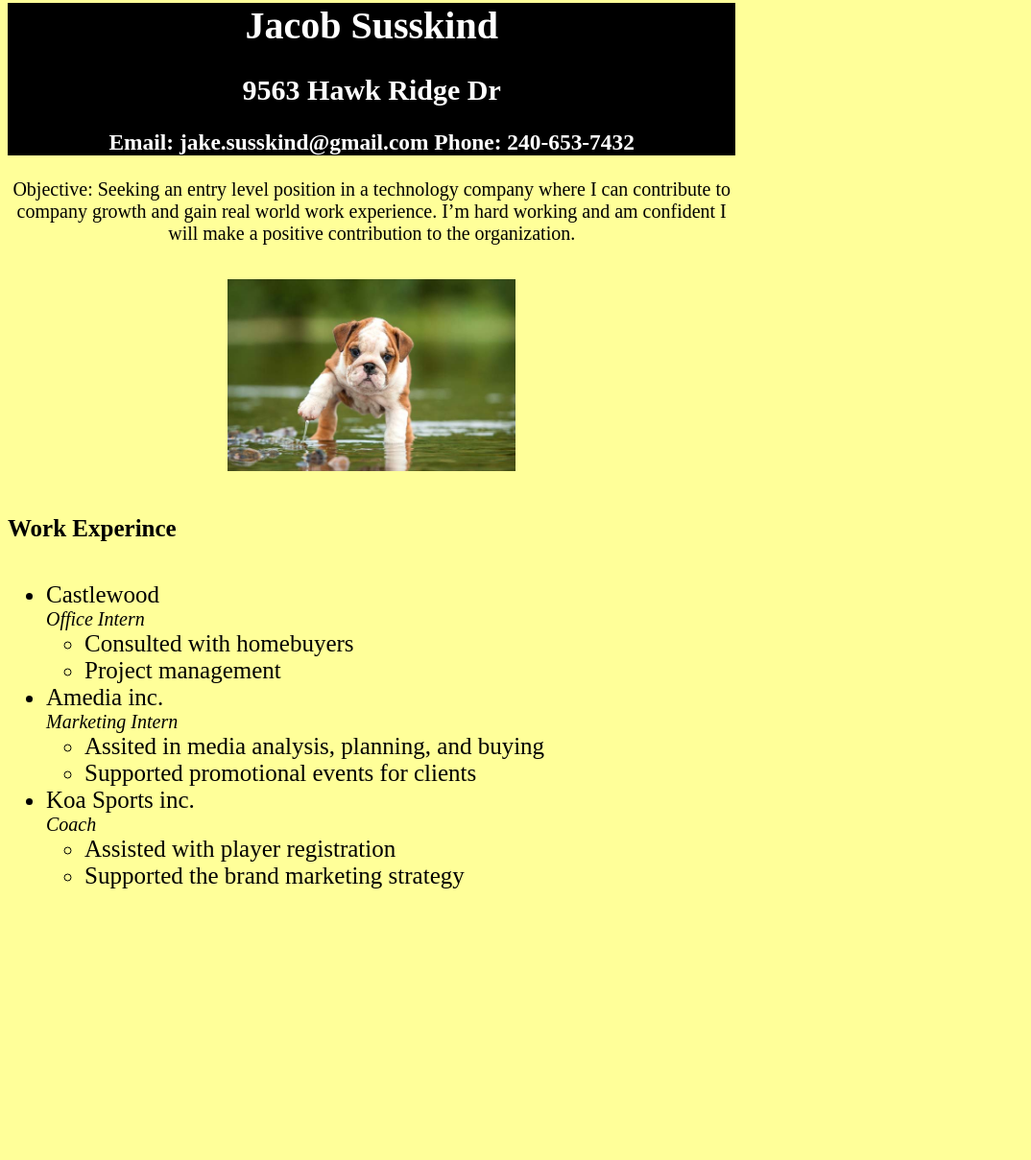
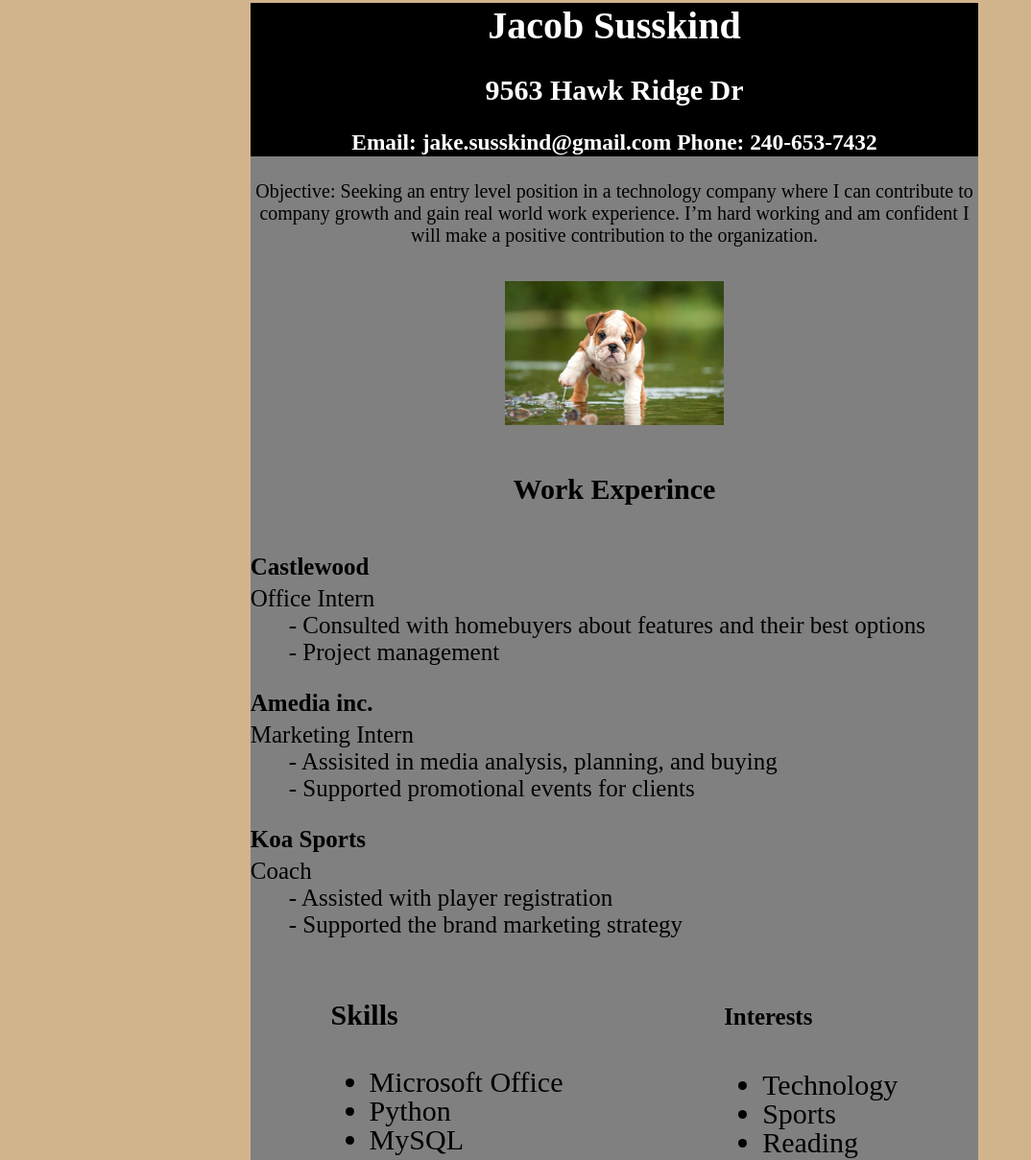
Before and after one commit to jakesusskind/INST377, a plain HTML site: page index.html in a window 1280 px wide. Shown: the part 24-1233 px from the top of the page at 96% size, without its empty margins (0-1074 px from the left). Before the commit the page ends 976 px from the top, so only its background shows below. Drawn offline with Linux system fonts and the light colour scheme.

Commit message:
Inital changes

```diff
--- a/index.html
+++ b/index.html
@@ -7,47 +7,62 @@
 </head>
 
 <body>
+<div class = "huge">
   <div id = center>
     <h1>Jacob Susskind</h1>
     <h2> 9563 Hawk Ridge Dr </h2>
     <h3>Email: jake.susskind@gmail.com Phone: 240-653-7432</h3>
   </div>
-<div class = div_1>
-  <div class = div_1_1>
-  <p1> Objective: Seeking an entry level position in a technology company where I can
-  contribute to company growth and gain real world work experience. I’m hard working
-  and am confident I will make a positive contribution to the organization. </p1>
+  <div class = "objective">
+    Objective: Seeking an entry level position in a technology company where I can
+    contribute to company growth and gain real world work experience. I’m hard working
+    and am confident I will make a positive contribution to the organization.
   </div>
   <br><br>
-  <img src="puppy.jpg" alt="puppy" width= 300 height= 200>
+  <div class = "pic">
+    <img src="puppy.jpg" alt="puppy" class = "picture">
+  </div>
+
+  <div class = "work">
+    <h5 class="exp"> Work Experince </h5>
+    <dl>
+      <dt class = "company"> Castlewood </dt>
+      <dt>Office Intern</dt>
+        <dd>- Consulted with homebuyers about features and their best options</dd>
+        <dd>- Project management</dd>
+    </dl>
+    <dl>
+        <dt class = "company"> Amedia inc. </dt>
+        <dt>Marketing Intern</dt>
+          <dd>- Assisited in media analysis, planning, and buying</dd>
+          <dd>- Supported promotional events for clients</dd>
+      </dl>
+    <dl>
+        <dt class = "company"> Koa Sports </dt>
+        <dt>Coach</dt>
+          <dd>- Assisted with player registration</dd>
+          <dd>- Supported the brand marketing strategy</dd>
+    </dl>
+  </div>
+
+  <div class="flex">
+      <div class= "skills">
+        <h4>Skills</h4>
+        <ul>
+          <li>Microsoft Office</li>
+          <li>Python</li>
+          <li>MySQL</li>
+        </ul>
+      </div>
+      <div class="interests">
+        <h5>Interests</h5>
+        <ul>
+          <li>Technology</li>
+          <li>Sports</li>
+          <li>Reading</li>
+        </ul>
+      </div>
+    </div>
 </div>
-<div class=work>
-  <h5 class=div_2> Work Experince </h5>
-  <ul>
-    <li class = company> Castlewood </li>
-      <div class=position>Office Intern </div>
-      <ul>
-        <li>Consulted with homebuyers</li>
-        <li>Project management</li>
-      </ul>
-
-    <li class = company> Amedia inc. </li>
-      <div class=position>Marketing Intern </div>
-      <ul>
-        <li>Assited in media analysis, planning, and buying</li>
-        <li>Supported promotional events for clients</li>
-      </ul>
-
-
-
-  <li class = company> Koa Sports inc. </li>
-      <div class=position>Coach</div>
-      <ul>
-        <li>Assisted with player registration</li>
-        <li>Supported the brand marketing strategy</li>
-     </ul>
-  </ul>
-</div>
-
 </body>
 </html>
--- a/styles.css
+++ b/styles.css
@@ -1,45 +1,85 @@
 body {
-background-color: #ffff99;
+background-color: tan;
 font-family: "Times New Roman", Times, serif;
 min-width: 500px
 }
 
+.huge {
+  width: 60%;
+  margin: auto;
+  height: 185vh;
+  background-color: grey;
+  flex-direction: column;
+}
+.pic{
+  text-align: center;
+  align-items: center;
+  vertical-align: middle;
+}
+.picture {
+  width: 30%;
+  height: auto;
+  height: 160px;
+}
 #center {
   text-align: center;
   font-size: 20px;
   background-color: black ;
   color: white;
-  width:60%;
+  height: 160px;
+  align-items: center;
+  margin-bottom: 25px;
+  vertical-align: middle;
+}
+.picture {
+  height: 150px;
+  text-align: center;
+  vertical-align: middle;
+  line-height: 150px;
+
+}
+.flex {
+  display: flex;
+  justify-content: space-around;
+  flex-wrap: wrap;
+}
+.skills {
+  float: left;
+  height: 30px;
+  text-align: left;
+  vertical-align: left;
+  font-size: 30px;
+  line-height: 30px;
+}
+.interests {
+  height: 30px;
+  text-align: left;
+  vertical-align: right;
+  float: right;
+  font-size: 30px;
+  line-height: 30px;
+
 }
 
-.div_1 {
-  text-align: center;
-  width: 60%;
-  font-family: "Times New Roman", Times, serif;
-  text-decoration:
-}
-.div_1_1 {
+.objective {
   font-size: 20px;
   flex-direction: column;
   font-family: "Times New Roman", Times, serif;
+  text-align: center
 }
-.div_2 {
-  font-size: 25px;
-  width: 60%;
+.exp {
+  font-size: 30px;
   font-family: "Times New Roman", Times, serif;
+  text-align: center;
+  vertical-align: middle;
 }
 .work {
   font-size: 25px;
   font-family: "Times New Roman", Times, serif;
-  width: 60%;
-}
-.position {
-  font-style: italic;
-  text-align: left;
-  font-size: 20px;
-  font-family: "Times New Roman", Times, serif;
 }
 .company {
   font-size: 25px;
-  font-family: "Times New Roman", Times, serif;ß
+  font-family: "Times New Roman", Times, serif;
+  margin-bottom: 5px;
+  font-weight: bold;
 }
```
